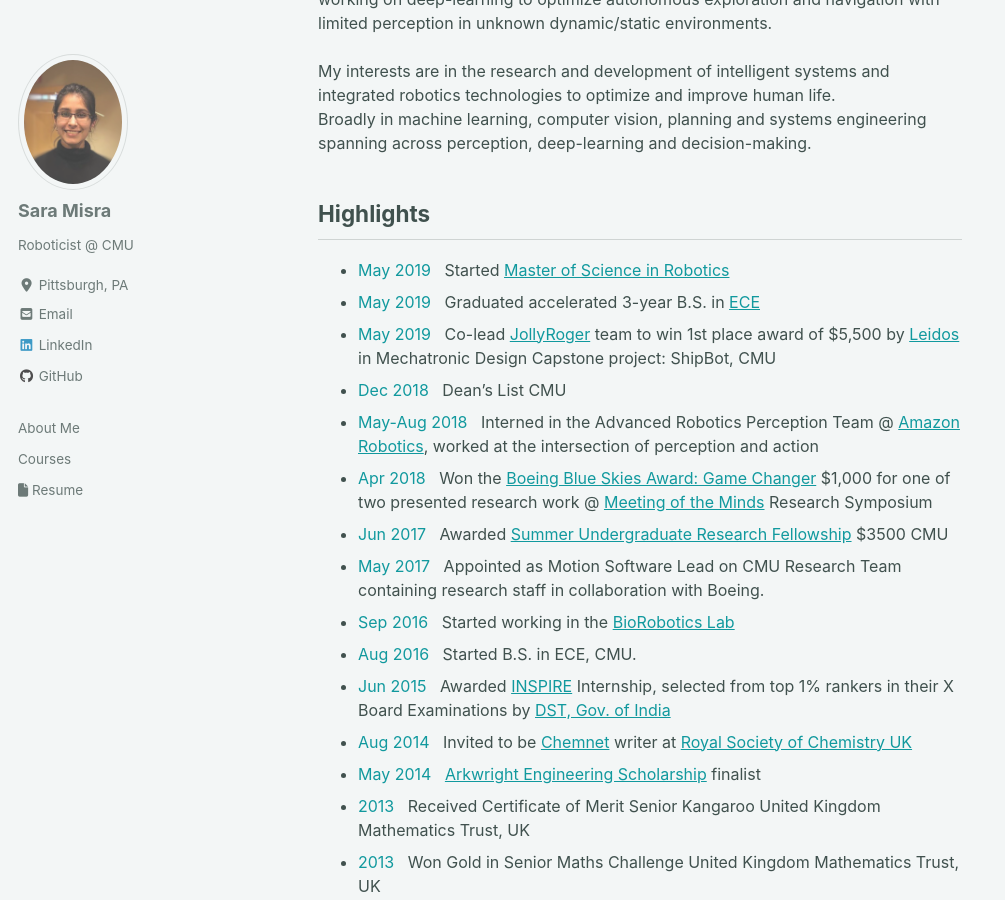
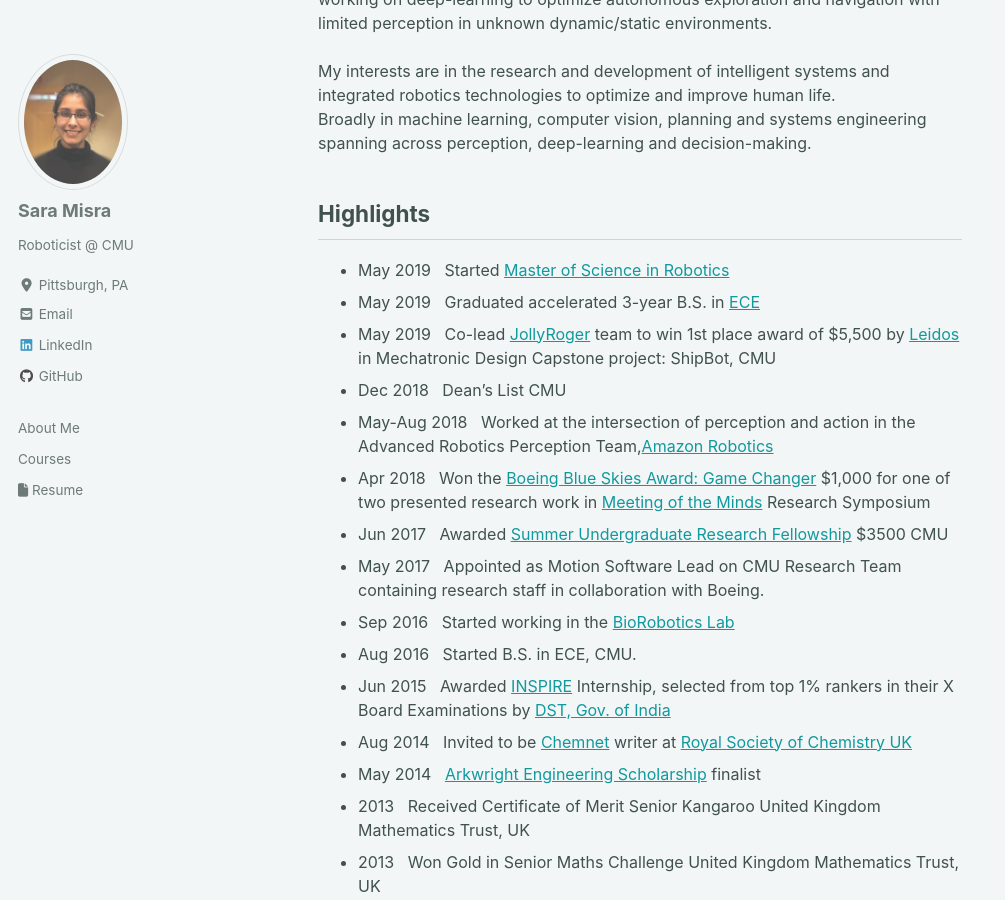
Before and after one commit to saram1sra/saram1sra.github.io, a Jekyll site: the page built from index.html, in a window 1280 px wide and 900 px high, scrolled down 236 px. Shown: the whole window, without its empty margins (0-1005 px from the left). Built offline with Jekyll 4.4.1, drawn with Linux system fonts in a browser that asks for light colours; cached includes are drawn as plain includes; nearby versions of some CDN libraries; the list of posts is cut into pages by our own code; some of the changed text lies outside the part shown.

Commit message:
removing color

```diff
--- a/index.html
+++ b/index.html
@@ -17,22 +17,22 @@
 <div id="highlights">
 <h2> Highlights </h2>
 <ul>
-    <li style="font-size:16px"><span style="color:#11999e;">May 2019</span> &nbsp Started <a href="https://www.ri.cmu.edu/education/academic-programs/master-of-science-robotics/">Master of Science in Robotics</a></li>
-    <li style="font-size:16px"><span style="color:#11999e;">May 2019</span> &nbsp Graduated accelerated 3-year B.S. in <a href="https://www.ece.cmu.edu/">ECE</a></li>
-    <li style="font-size:16px"><span style="color:#11999e;">May 2019</span> &nbsp Co-lead <a href="https://sites.google.com/view/cmu-jollyroger/home">JollyRoger</a> team to win 1st place award of $5,500 by <a href="https://www.leidos.com/">Leidos</a> in Mechatronic Design Capstone project: ShipBot, CMU</li>
-    <li style="font-size:16px"><span style="color:#11999e;">Dec 2018</span> &nbsp Dean’s List CMU</li>
-    <li style="font-size:16px"><span style="color:#11999e;">May-Aug 2018</span> &nbsp Interned in the Advanced Robotics Perception Team @ <a href="https://www.amazonrobotics.com/#/">Amazon Robotics</a>, worked at the intersection of perception and action</li>
-    <li style="font-size:16px"><span style="color:#11999e;">Apr 2018</span> &nbsp Won the <a href="https://www.cmu.edu/uro/MoM/2018-award-winners.html">Boeing Blue Skies Award: Game Changer</a> $1,000 for one of two presented research work @ <a href="https://www.cmu.edu/uro/MoM/">Meeting of the Minds</a> Research Symposium </li>
-    <li style="font-size:16px"><span style="color:#11999e;">Jun 2017</span> &nbsp Awarded <a href='https://www.cmu.edu/uro/summer%20research%20fellowships/SURF/'>Summer Undergraduate Research Fellowship</a> $3500 CMU </li>
-    <li style="font-size:16px"><span style="color:#11999e;">May 2017</span> &nbsp Appointed as Motion Software Lead on CMU Research Team containing research staff in collaboration with Boeing.</li>
-    <li style="font-size:16px"><span style="color:#11999e;">Sep 2016</span> &nbsp Started working in the <a href="http://biorobotics.ri.cmu.edu/">BioRobotics Lab</a></li>
-    <li style="font-size:16px"><span style="color:#11999e;">Aug 2016</span> &nbsp Started B.S. in ECE, CMU.</li>
-    <li style="font-size:16px"><span style="color:#11999e;">Jun 2015</span> &nbsp Awarded <a href="http://online-inspire.gov.in/Account/INSPIREProgramme">INSPIRE</a> Internship, selected from top 1% rankers in their X Board Examinations by <a href="dst.gov.in">DST, Gov. of India</a></li>
-    <li style="font-size:16px"><span style="color:#11999e;">Aug 2014</span> &nbsp Invited to be <a href="http://my.rsc.org/home">Chemnet</a> writer at <a href="https://www.rsc.org/">Royal Society of Chemistry UK</a> </li>
-    <li style="font-size:16px"><span style="color:#11999e;">May 2014</span> &nbsp <a href="http://www.arkwright.org.uk/">Arkwright Engineering Scholarship</a> finalist</li>
-    <li style="font-size:16px"><span style="color:#11999e;">2013</span> &nbsp Received Certificate of Merit Senior Kangaroo United Kingdom Mathematics Trust, UK</li>
-    <li style="font-size:16px"><span style="color:#11999e;">2013</span> &nbsp Won Gold in Senior Maths Challenge United Kingdom Mathematics Trust, UK</li>
-    <li style="font-size:16px"><span style="color:#11999e;">2013</span> &nbsp Won Gold in Intermediate Maths Challenge United Kingdom Mathematics Trust, UK</li>
+    <li style="font-size:16px">May 2019 &nbsp Started <a href="https://www.ri.cmu.edu/education/academic-programs/master-of-science-robotics/">Master of Science in Robotics</a></li>
+    <li style="font-size:16px">May 2019 &nbsp Graduated accelerated 3-year B.S. in <a href="https://www.ece.cmu.edu/">ECE</a></li>
+    <li style="font-size:16px">May 2019 &nbsp Co-lead <a href="https://sites.google.com/view/cmu-jollyroger/home">JollyRoger</a> team to win 1st place award of $5,500 by <a href="https://www.leidos.com/">Leidos</a> in Mechatronic Design Capstone project: ShipBot, CMU</li>
+    <li style="font-size:16px">Dec 2018 &nbsp Dean’s List CMU</li>
+    <li style="font-size:16px">May-Aug 2018 &nbsp Worked at the intersection of perception and action in the Advanced Robotics Perception Team,<a href="https://www.amazonrobotics.com/#/">Amazon Robotics</a></li>
+    <li style="font-size:16px">Apr 2018 &nbsp Won the <a href="https://www.cmu.edu/uro/MoM/2018-award-winners.html">Boeing Blue Skies Award: Game Changer</a> $1,000 for one of two presented research work in <a href="https://www.cmu.edu/uro/MoM/">Meeting of the Minds</a> Research Symposium </li>
+    <li style="font-size:16px">Jun 2017 &nbsp Awarded <a href='https://www.cmu.edu/uro/summer%20research%20fellowships/SURF/'>Summer Undergraduate Research Fellowship</a> $3500 CMU </li>
+    <li style="font-size:16px">May 2017 &nbsp Appointed as Motion Software Lead on CMU Research Team containing research staff in collaboration with Boeing.</li>
+    <li style="font-size:16px">Sep 2016 &nbsp Started working in the <a href="http://biorobotics.ri.cmu.edu/">BioRobotics Lab</a></li>
+    <li style="font-size:16px">Aug 2016 &nbsp Started B.S. in ECE, CMU.</li>
+    <li style="font-size:16px">Jun 2015 &nbsp Awarded <a href="http://online-inspire.gov.in/Account/INSPIREProgramme">INSPIRE</a> Internship, selected from top 1% rankers in their X Board Examinations by <a href="dst.gov.in">DST, Gov. of India</a></li>
+    <li style="font-size:16px">Aug 2014 &nbsp Invited to be <a href="http://my.rsc.org/home">Chemnet</a> writer at <a href="https://www.rsc.org/">Royal Society of Chemistry UK</a> </li>
+    <li style="font-size:16px">May 2014 &nbsp <a href="http://www.arkwright.org.uk/">Arkwright Engineering Scholarship</a> finalist</li>
+    <li style="font-size:16px">2013 &nbsp Received Certificate of Merit Senior Kangaroo United Kingdom Mathematics Trust, UK</li>
+    <li style="font-size:16px">2013 &nbsp Won Gold in Senior Maths Challenge United Kingdom Mathematics Trust, UK</li>
+    <li style="font-size:16px">2013 &nbsp Won Gold in Intermediate Maths Challenge United Kingdom Mathematics Trust, UK</li>
 
 </ul>
 </div>
```
